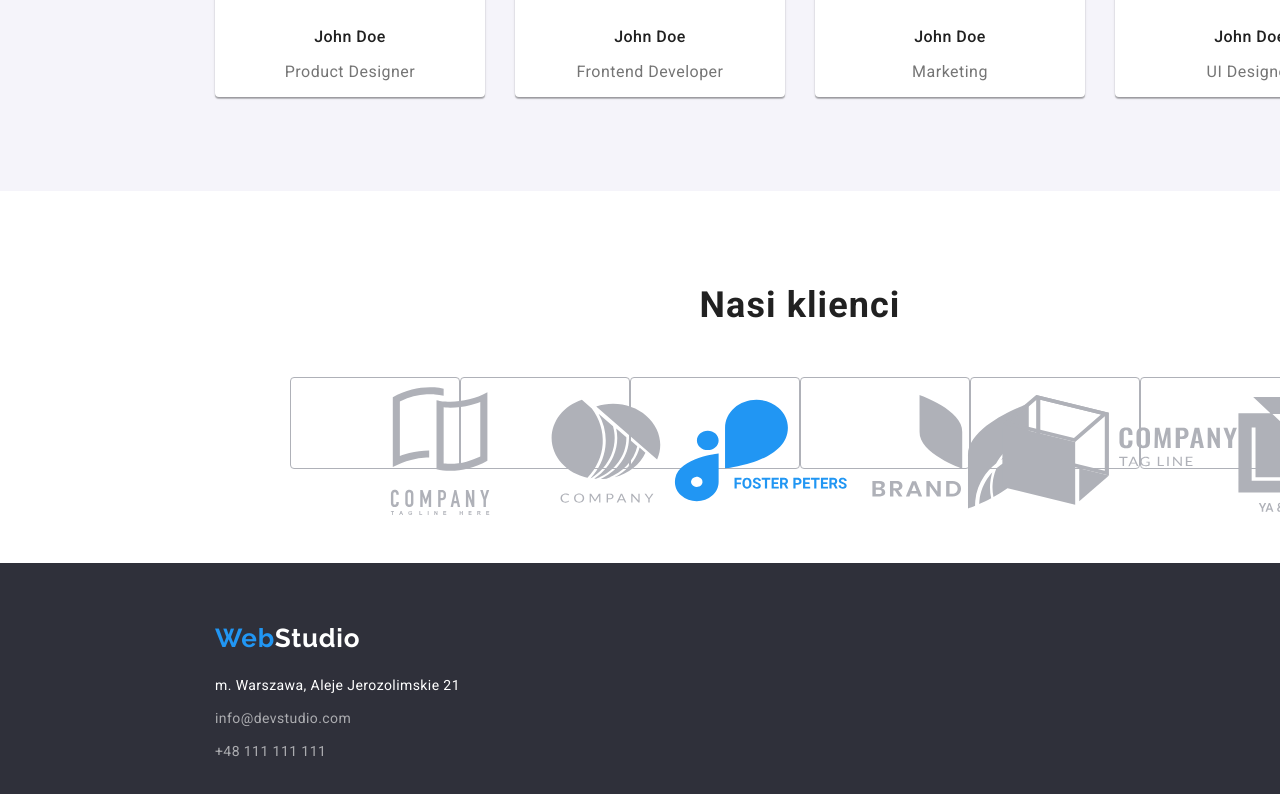
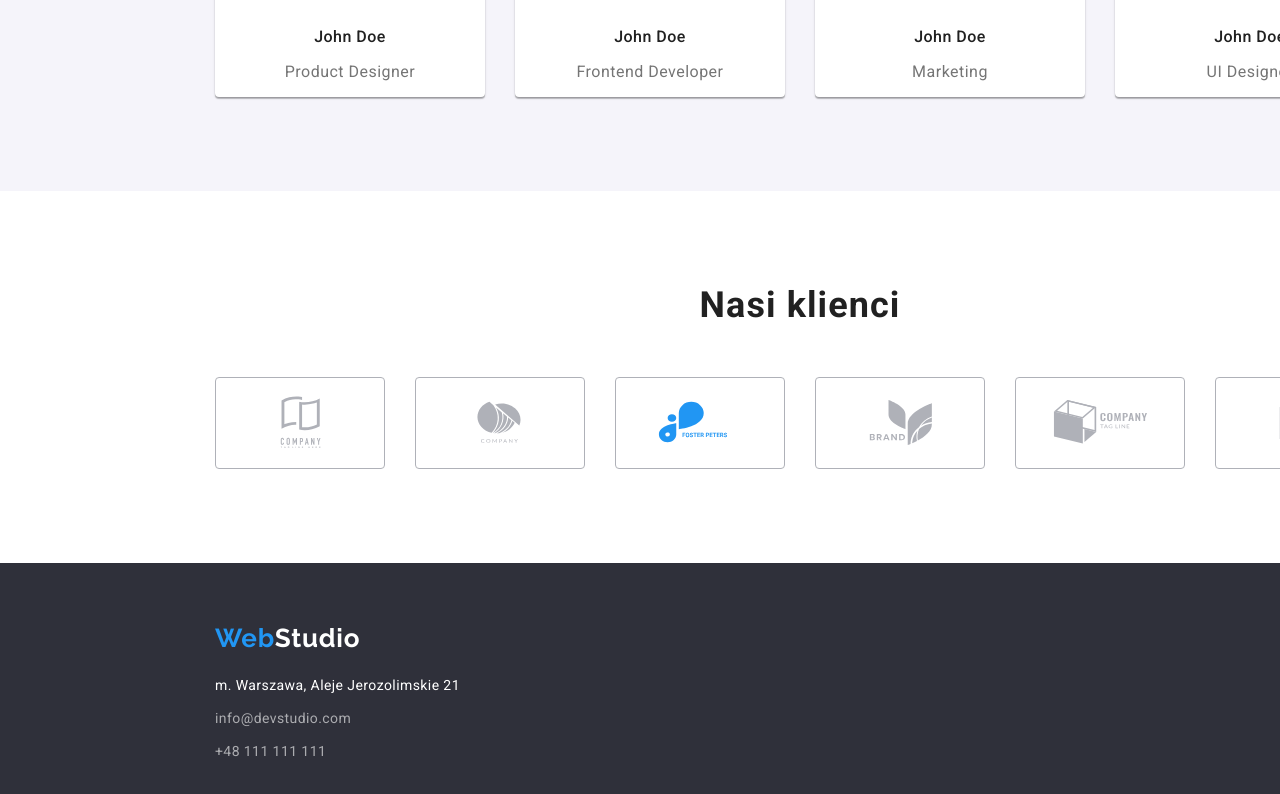
Before and after one commit to PawelKupis/goit-markup-hw-04, a plain HTML site: page index.html in a window 1280 px wide. Shown: the part 2064-2858 px from the top of the page. Drawn offline with Linux system fonts and the light colour scheme.

Commit message:
ourclient icons

```diff
--- a/css/styles.css
+++ b/css/styles.css
@@ -261,6 +261,7 @@ border-radius: 4px;
 }
 .whatwedo-list-item:not(:last-child),
 .ourteam-list-item:not(:last-child){
+/* .ourclient-list-item:not(:last-child){ */
   margin-right: 30px;
 }
 .ourteam .container{
@@ -299,14 +300,20 @@ border-radius: 4px;
 
 .ourclient-list{
   display: flex;
-  justify-content: center;
+  justify-content: space-between;
 }
 .ourclient-list-item{
+display: flex;
 width: 170px;
 height: 92px;
 border: 1px solid #AFB1B8;
 box-sizing: border-box;
 border-radius: 4px;
+}
+.ourclient-icons{
+  width: 106px;
+  min-height: 60px;
+  margin-left: 32px;
 }
 
 
```
